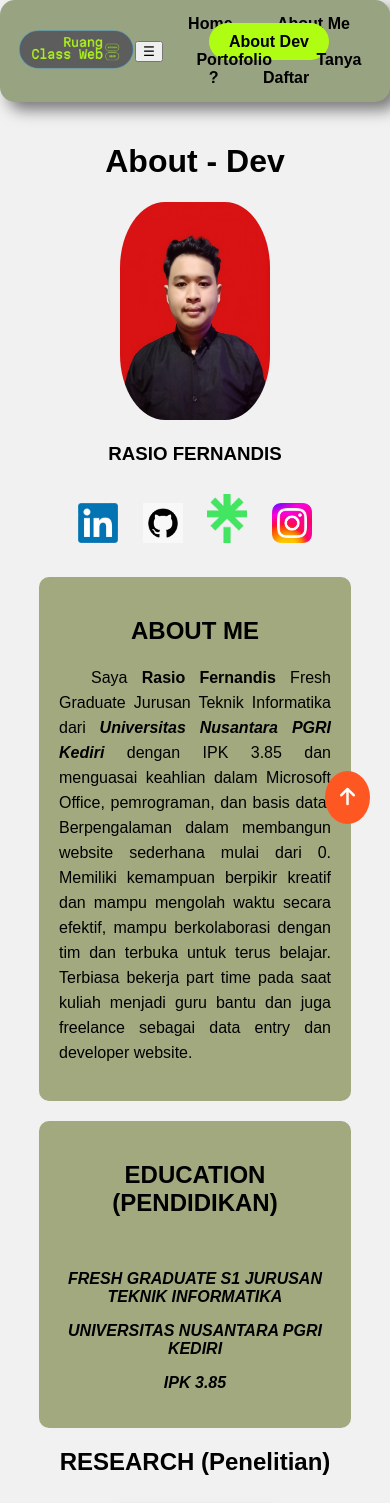
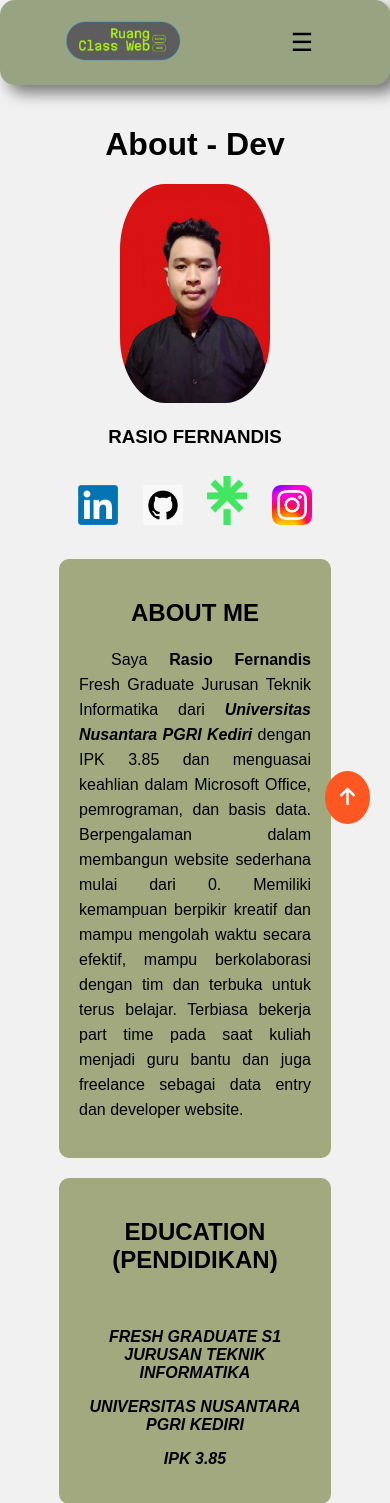
Before and after one commit to Rasio09/Ruang-Class-Web, a PHP site: page /about-dev.php in a window 390 px wide. Shown: the top 1503 px of the page. Run offline with PHP 8.4, Linux system fonts and the light colour scheme.

Commit message:
update untuk responsif halaman portofolio

```diff
--- a/css/style.css
+++ b/css/style.css
@@ -1,4 +1,11 @@
 /* Mengatur layout body menggunakan flexbox */
+/* Terapkan box-sizing pada semua elemen */
+*,
+*::before,
+*::after {
+    box-sizing: border-box;  /* Pastikan padding dan border tidak mempengaruhi lebar elemen */
+}
+
 body {
     font-family: Arial, sans-serif;
     background-color: #f1f1f1;
@@ -194,3 +201,110 @@ body {
     width: 100px;
     margin: 10px;
 }
+
+/* Navbar Toggle (Mobile) */
+        .navbar .nav-links {
+            display: flex;
+        }
+
+        .navbar .nav-links.active {
+            display: block;
+            position: absolute;
+            left: 0;
+            top: 80px;
+            background-color: #98A382;
+            width: 100%;
+            padding: 10px;
+            border-radius: 15px;
+            box-shadow: 8px 8px 15px rgba(0, 0, 0, 0.5);
+        }
+
+        .navbar .nav-links a {
+            display: block;
+            padding: 10px;
+            text-align: center;
+        }
+
+        .navbar .toggle-btn {
+            display: none;
+            font-size: 25px;
+            background-color: transparent;
+            border: none;
+            color: black;
+            cursor: pointer;
+        }
+
+        @media (max-width: 768px) {
+            .navbar .nav-links {
+                display: none;
+            }
+
+            .navbar .toggle-btn {
+                display: block;
+            }
+            h3.followUs{
+                margin-left:166px;
+            }
+        }
+        @media (min-width: 600px){
+            h3.followUs{
+                margin-left:130px;
+            }
+        }
+
+        /* Responsif untuk layar kecil */
+@media (max-width: 768px) {
+    /* Menyesuaikan .container menjadi layout kolom dan gambar serta form dalam satu baris */
+    .container {
+        flex-direction: column; /* Pastikan elemen (gambar dan teks) ditampilkan secara vertikal */
+        align-items: center;
+        gap: 20px;
+    }
+
+    /* Menyesuaikan gambar agar lebih kecil pada layar kecil */
+    .image-container img {
+        width: 100%; /* Membuat gambar responsif */
+        max-width: 400px; /* Membatasi gambar agar tidak terlalu besar */
+        height: auto; /* Memastikan tinggi gambar tetap proporsional */
+    }
+
+    /* Menyesuaikan kontainer teks */
+    .text-container {
+        width: 100%; /* Memastikan teks menggunakan lebar penuh */
+        max-width: 100%; /* Membiarkan teks menggunakan seluruh lebar */
+        padding: 20px;
+    }
+
+    /* Menyesuaikan input field untuk ukuran lebih kecil */
+    .input-field {
+        padding: 8px;
+        font-size: 14px; /* Mengurangi ukuran font input */
+    }
+
+    button {
+        padding: 10px 20px;
+        font-size: 14px; /* Menyesuaikan ukuran font tombol */
+    }
+}
+
+/* Responsif untuk perangkat lebih kecil (mobile) */
+@media (max-width: 480px) {
+    /* Mengurangi padding dan menyesuaikan ukuran tombol */
+    .input-field {
+        padding: 6px;
+        font-size: 12px; /* Ukuran input yang lebih kecil */
+    }
+
+    button {
+        padding: 8px 15px;
+        font-size: 12px; /* Ukuran font tombol lebih kecil */
+    }
+
+    .text-container h2 {
+        font-size: 20px; /* Mengurangi ukuran font judul */
+    }
+
+    .text-container p {
+        font-size: 14px; /* Mengurangi ukuran font teks */
+    }
+}
--- a/header.php
+++ b/header.php
@@ -40,4 +40,12 @@
         }
     </script>
 
+    <script>
+        // JavaScript for toggling the navbar in smaller screens
+        function toggleNavbar() {
+            const navbarLinks = document.querySelector('.nav-links');
+            navbarLinks.classList.toggle('active');
+        }
+    </script>
+
 </head>
```
